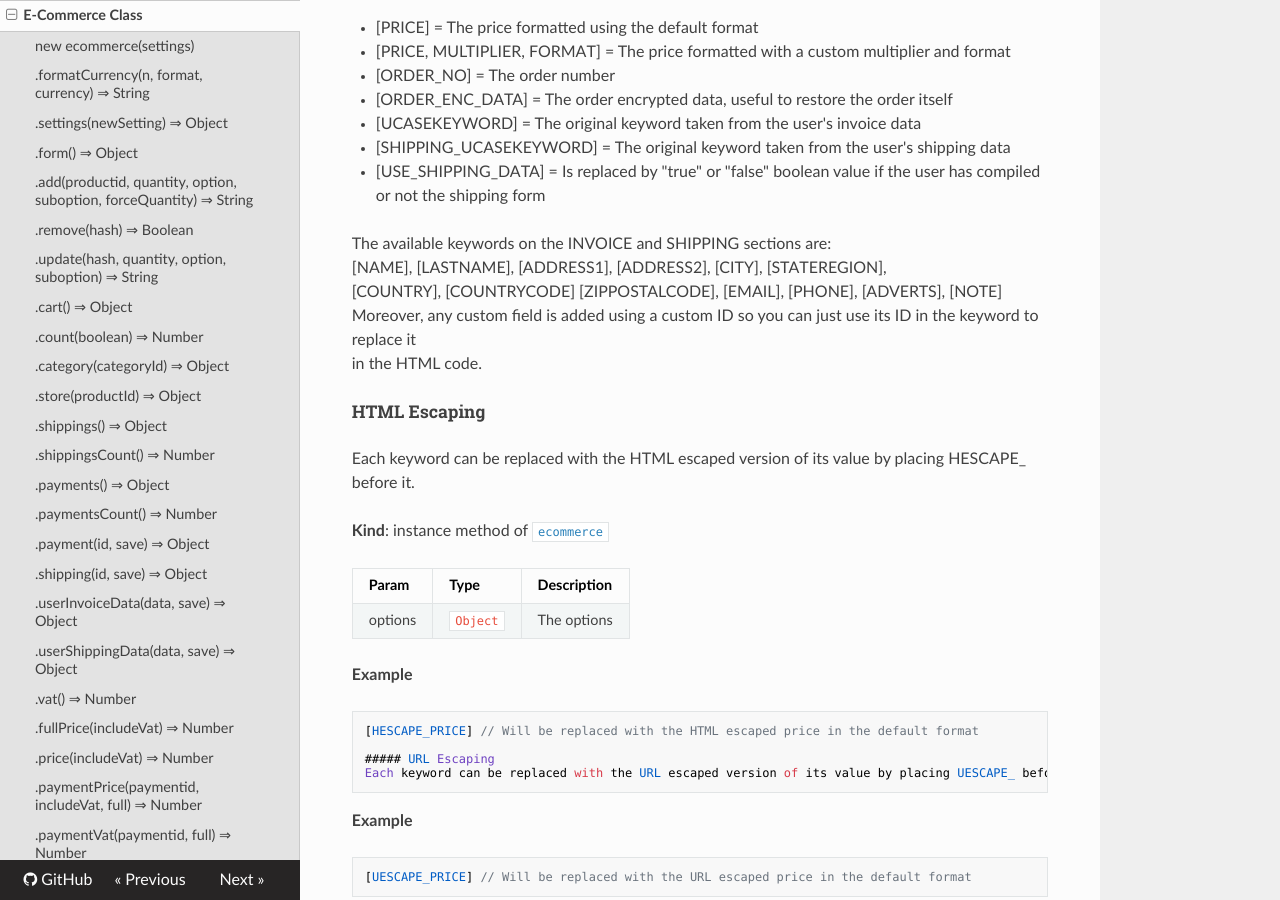
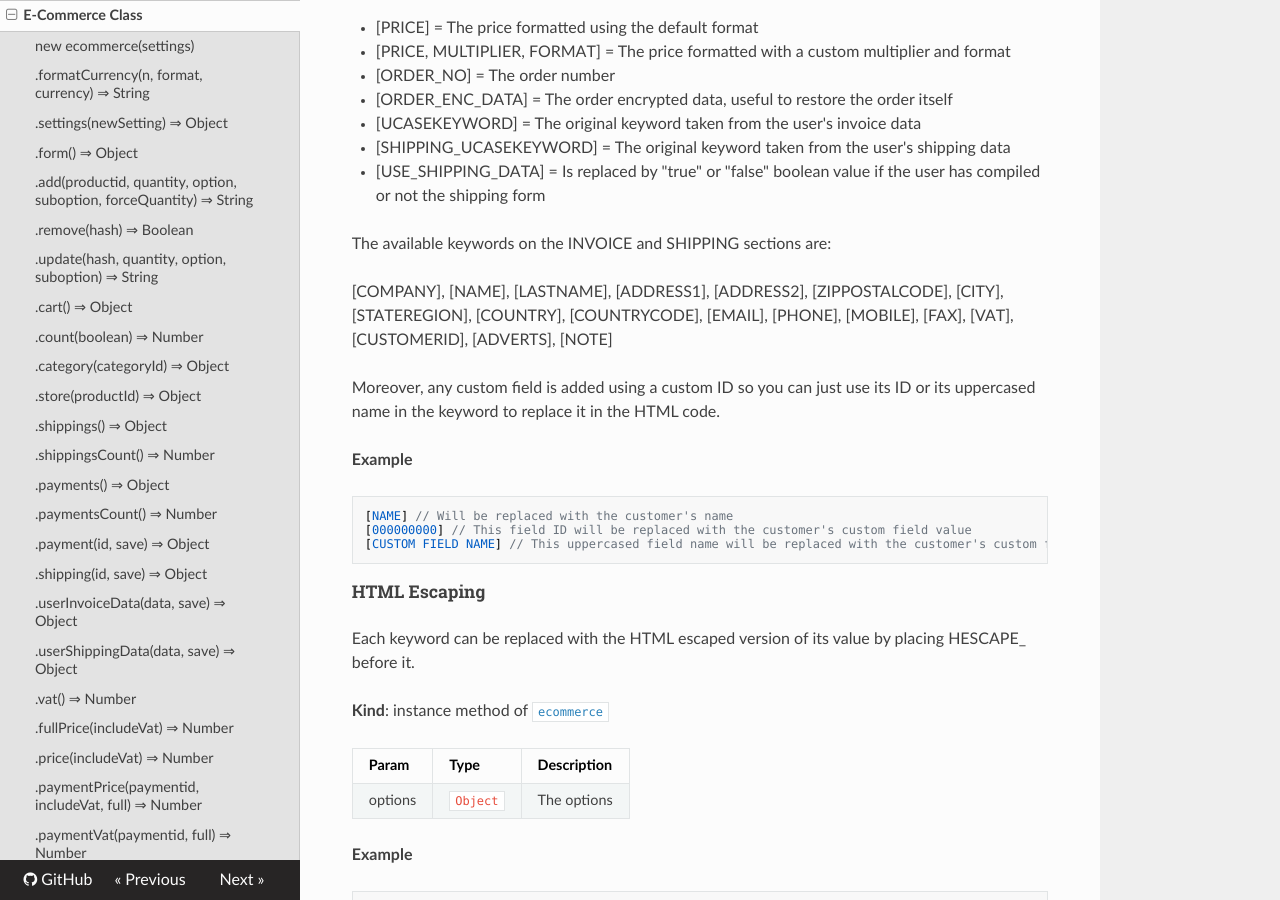
Before and after one commit to WebSiteX5/wsx5-developers-guide, an MkDocs documentation site: the page built from docs/ecommerce-javascript-api/ecommerce-class.md, in a window 1280 px wide and 900 px high, scrolled down 10474 px. Built offline with MkDocs 1.6.1, drawn with Linux system fonts in a browser that asks for light colours; nearby versions of some CDN libraries; old or Windows-style settings are respelled for this version of MkDocs.

````diff
--- a/docs/ecommerce-javascript-api/ecommerce-class.md
+++ b/docs/ecommerce-javascript-api/ecommerce-class.md
@@ -401,10 +401,17 @@ Each keyword is replaced using the following rules:
 + [USE_SHIPPING_DATA]            = Is replaced by "true" or "false" boolean value if the user has compiled or not the shipping form
 
 The available keywords on the INVOICE and SHIPPING sections are:
-	[NAME], [LASTNAME], [ADDRESS1], [ADDRESS2], [CITY], [STATEREGION],
-	[COUNTRY], [COUNTRYCODE] [ZIPPOSTALCODE], [EMAIL], [PHONE], [ADVERTS], [NOTE]
-Moreover, any custom field is added using a custom ID so you can just use its ID in the keyword to replace it
-in the HTML code.
+
+[COMPANY], [NAME], [LASTNAME], [ADDRESS1], [ADDRESS2], [ZIPPOSTALCODE], [CITY], [STATEREGION], [COUNTRY], [COUNTRYCODE], [EMAIL], [PHONE], [MOBILE], [FAX], [VAT], [CUSTOMERID], [ADVERTS], [NOTE]
+
+Moreover, any custom field is added using a custom ID so you can just use its ID or its uppercased name in the keyword to replace it in the HTML code.
+
+**Example**
+```js
+[NAME] // Will be replaced with the customer's name
+[000000000] // This field ID will be replaced with the customer's custom field value
+[CUSTOM FIELD NAME] // This uppercased field name will be replaced with the customer's custom field value
+```
 
 ##### HTML Escaping
 Each keyword can be replaced with the HTML escaped version of its value by placing HESCAPE_ before it.
````
